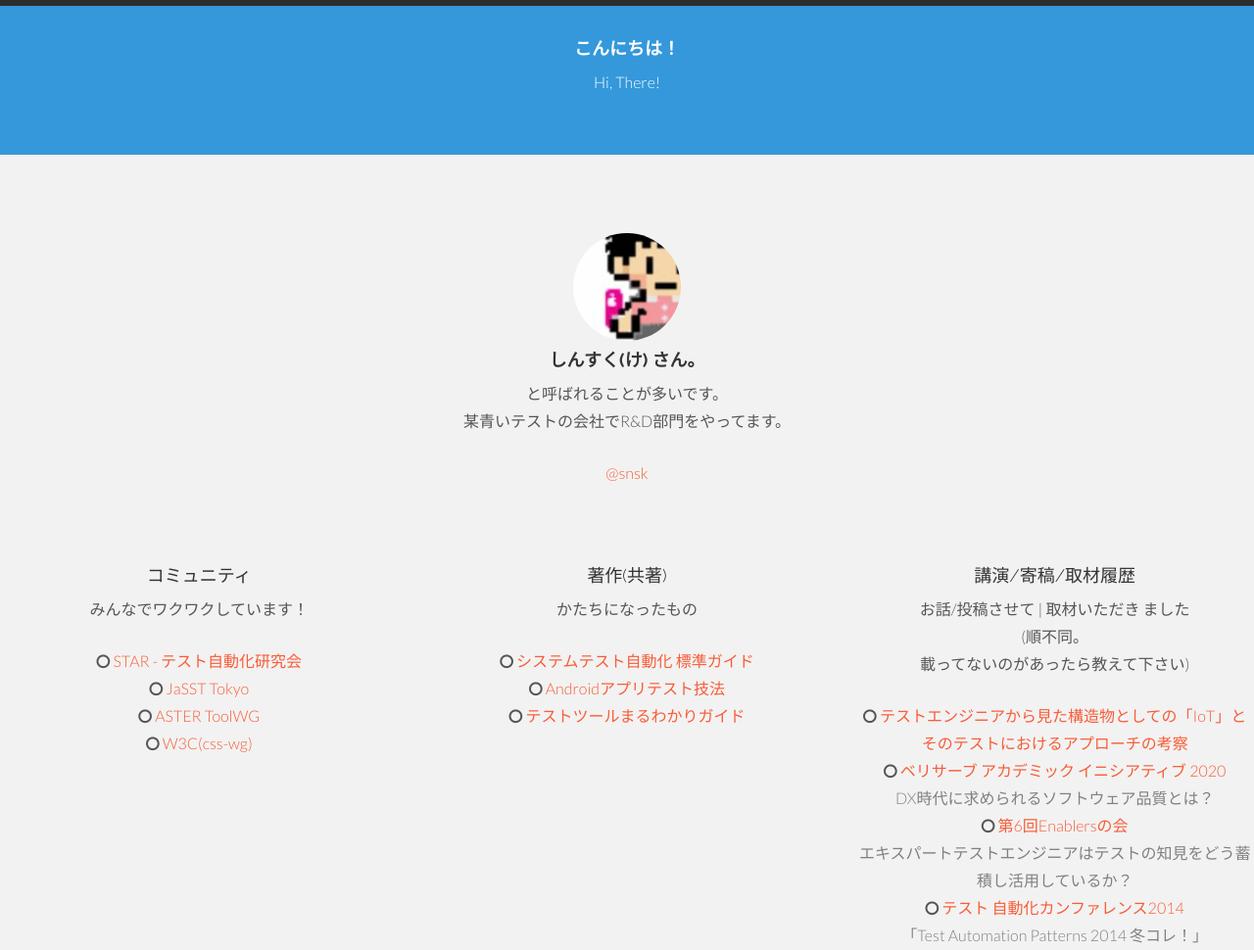
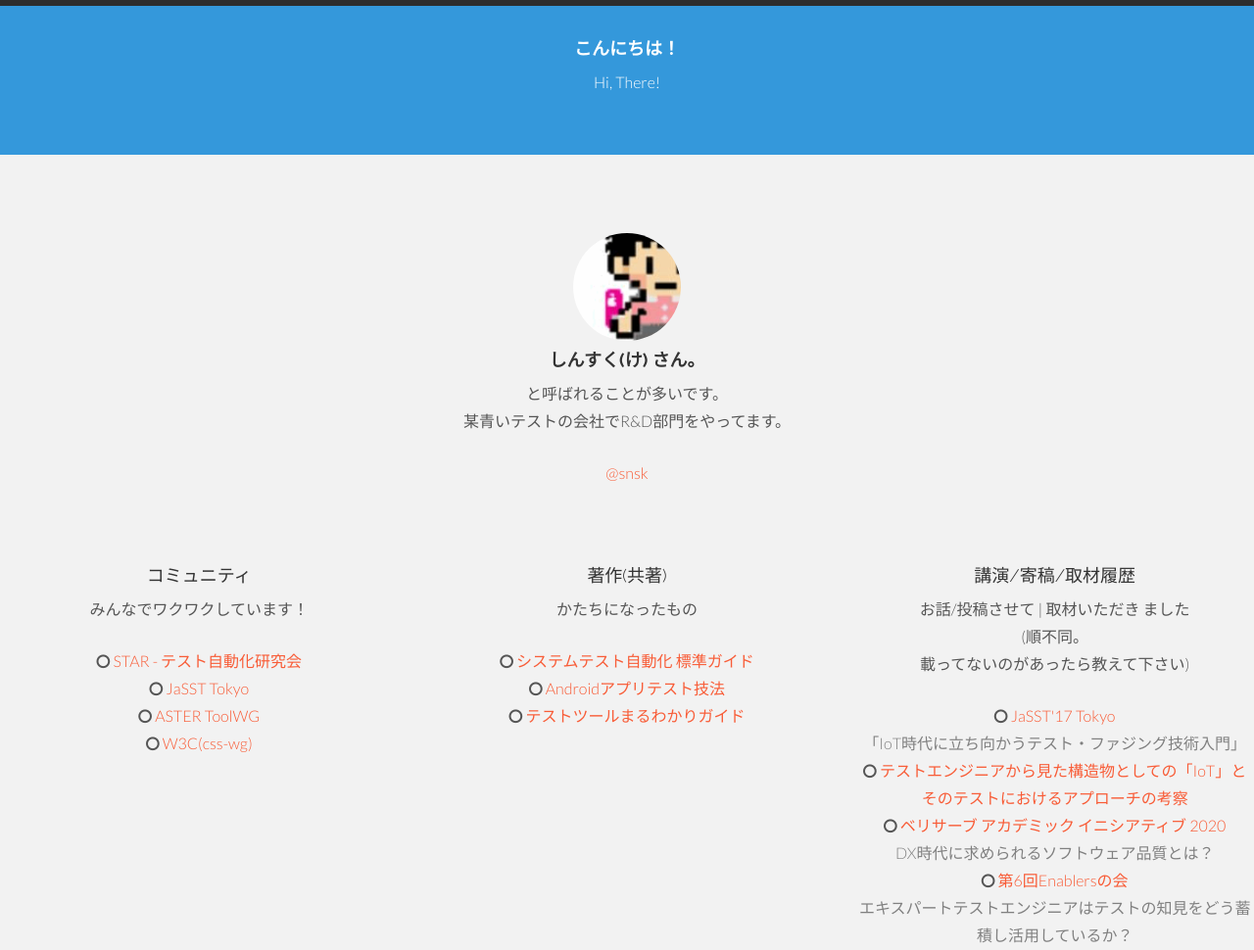
Before and after one commit to snsk/snsk.github.io, a plain HTML site: page about.html in a window 1280 px wide. Shown: the part 75-1045 px from the top of the page at 98% size. Drawn offline with nearby package versions, Linux system fonts and the light colour scheme; a script that the page names is missing.

Commit message:
Update about.html

```diff
--- a/about.html
+++ b/about.html
@@ -104,6 +104,8 @@
 			<h4>講演/寄稿/取材履歴</h4>
 			<p>お話/投稿させて | 取材いただき ました<br>(順不同。<br>載ってないのがあったら教えて下さい)</p>
 				<p>
+					<i class="fa fa-circle-o"></i> <a target="_brank" href="">JaSST'17 Tokyo</a><br/><span style="color:gray">「IoT時代に立ち向かうテスト・ファジング技術入門」</span></a><br/>
+
 					<i class="fa fa-circle-o"></i> <a target="_brank" href="https://www.veriserve.co.jp/asset/advanced-tech-iot1.html">テストエンジニアから見た構造物としての「IoT」と
 そのテストにおけるアプローチの考察</a><br/>
 
```
